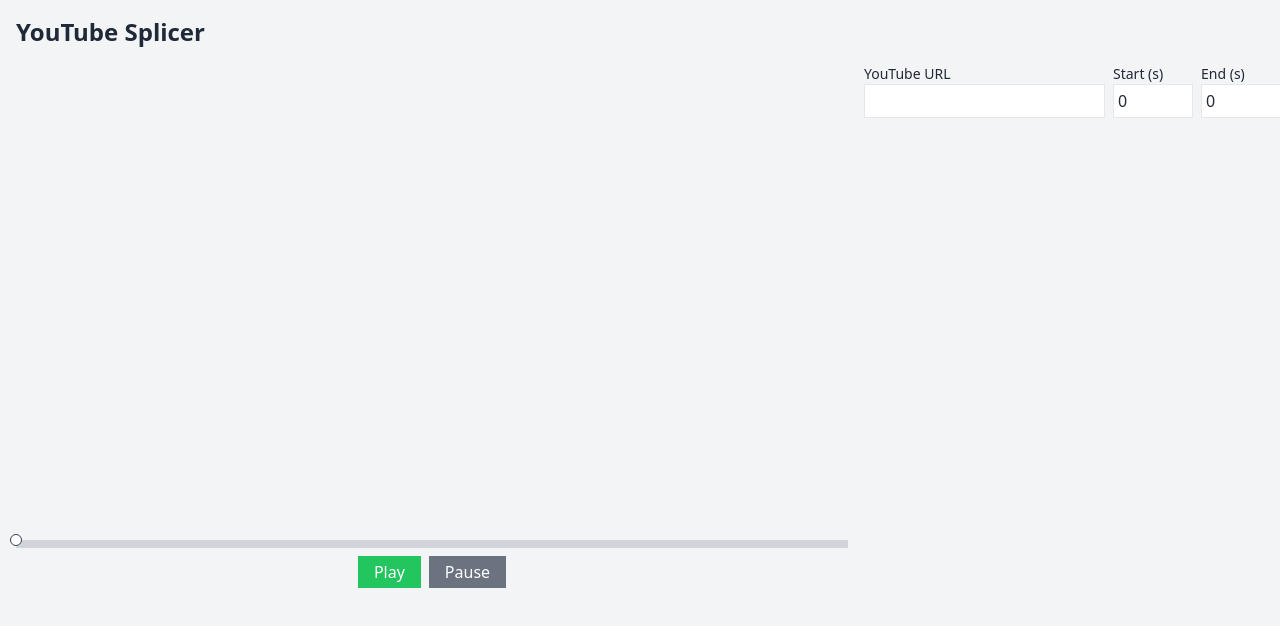
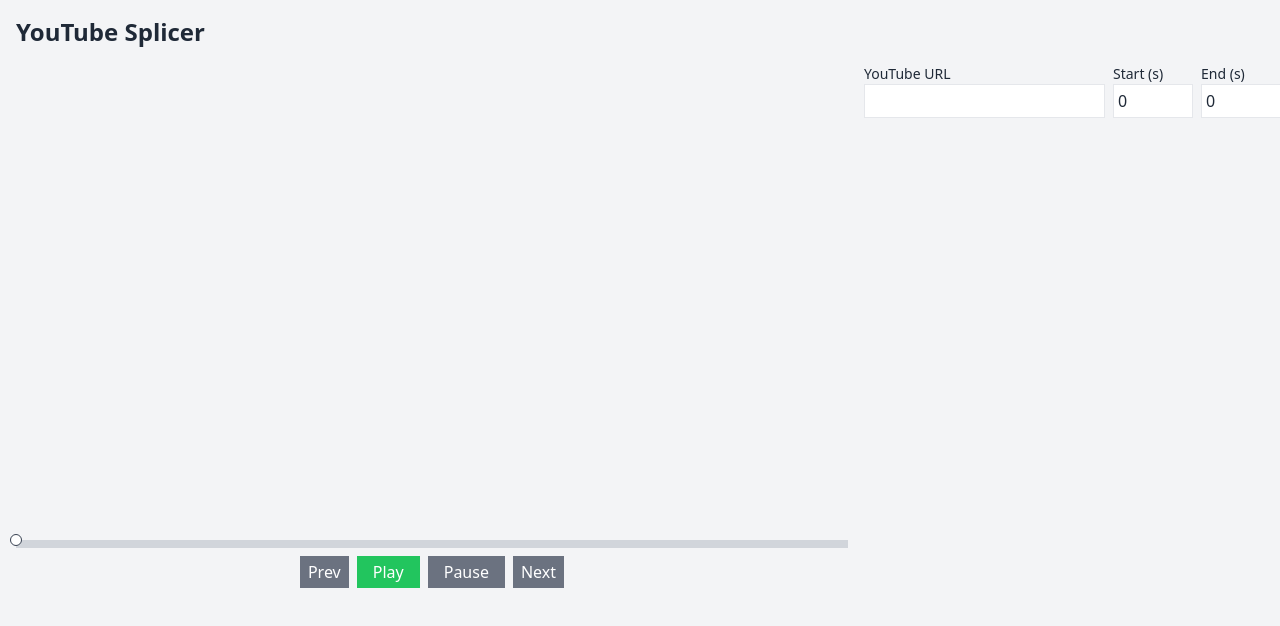
Before and after one commit to applefi87/Youtube-Splicer, a Vue app: page / in a window 1280 px wide. Shown: the top 626 px of the page. Built offline with nearby package versions, Linux system fonts and the light colour scheme.

Commit message:
Pause on manual seek and add skip buttons

```diff
--- a/src/components/Player.vue
+++ b/src/components/Player.vue
@@ -4,8 +4,10 @@
     <div id="player2" class="w-full aspect-video mb-2" style="display:none"></div>
     <ProgressBar class="mt-2" />
     <div class="mt-2 space-x-2">
+      <button @click="prevClip" class="bg-gray-500 text-white px-2 py-1">Prev</button>
       <button @click="play" class="bg-green-500 text-white px-4 py-1">Play</button>
       <button @click="pause" class="bg-gray-500 text-white px-4 py-1">Pause</button>
+      <button @click="nextClip" class="bg-gray-500 text-white px-2 py-1">Next</button>
     </div>
   </div>
 </template>
@@ -27,6 +29,7 @@
 let apiReady = false
 let endChecker = null
 const currentPlayer = ref(0)
+let lastPrevPress = 0
 
 function loadAPI() {
   return new Promise(resolve => {
@@ -63,15 +66,6 @@
 
 function handleState(event) {
   if (event.data === YT.PlayerState.PAUSED) {
-    if (activePlayer.value && activePlayer.value.getCurrentTime) {
-      const list = Array.isArray(clips.value) ? clips.value : []
-      const clip = list[current.value]
-      if (clip) {
-        const t = activePlayer.value.getCurrentTime()
-        const elapsed = offsets()[current.value] + (t - clip.start)
-        setProgress(elapsed)
-      }
-    }
     pauseTracking()
     playing.value = false
   }
@@ -175,6 +169,40 @@
   }
 }
 
+function nextClip() {
+  const idx = current.value + 1
+  if (idx < clips.value.length) {
+    setProgress(offsets()[idx])
+    playSegment(idx)
+    playing.value = true
+    resumeTracking()
+  }
+}
+
+function prevClip() {
+  const now = Date.now()
+  if (now - lastPrevPress < 2000) {
+    if (current.value > 0) {
+      const idx = current.value - 1
+      setProgress(offsets()[idx])
+      playSegment(idx)
+    } else {
+      setProgress(0)
+      playSegment(0)
+    }
+  } else {
+    const list = Array.isArray(clips.value) ? clips.value : []
+    const clip = list[current.value]
+    if (clip && activePlayer.value?.seekTo) {
+      activePlayer.value.seekTo(clip.start, true)
+      setProgress(offsets()[current.value])
+    }
+  }
+  playing.value = true
+  resumeTracking()
+  lastPrevPress = now
+}
+
 async function startPlaylist() {
   if (!clips.value.length) return
   clearInterval(endChecker)
--- a/src/components/ProgressBar.vue
+++ b/src/components/ProgressBar.vue
@@ -50,6 +50,10 @@
     if (player?.value && clip && player.value.getCurrentTime) {
       const t = player.value.getCurrentTime()
       const elapsed = offsets()[current.value] + (t - clip.start)
+      if (Math.abs(elapsed - progress.value) > 1) {
+        pauseTracking()
+        return
+      }
       setProgress(elapsed)
     }
   }, 500)
```
Also changed, not shown: 1 other file (tests, documents, lock files or other folders).
